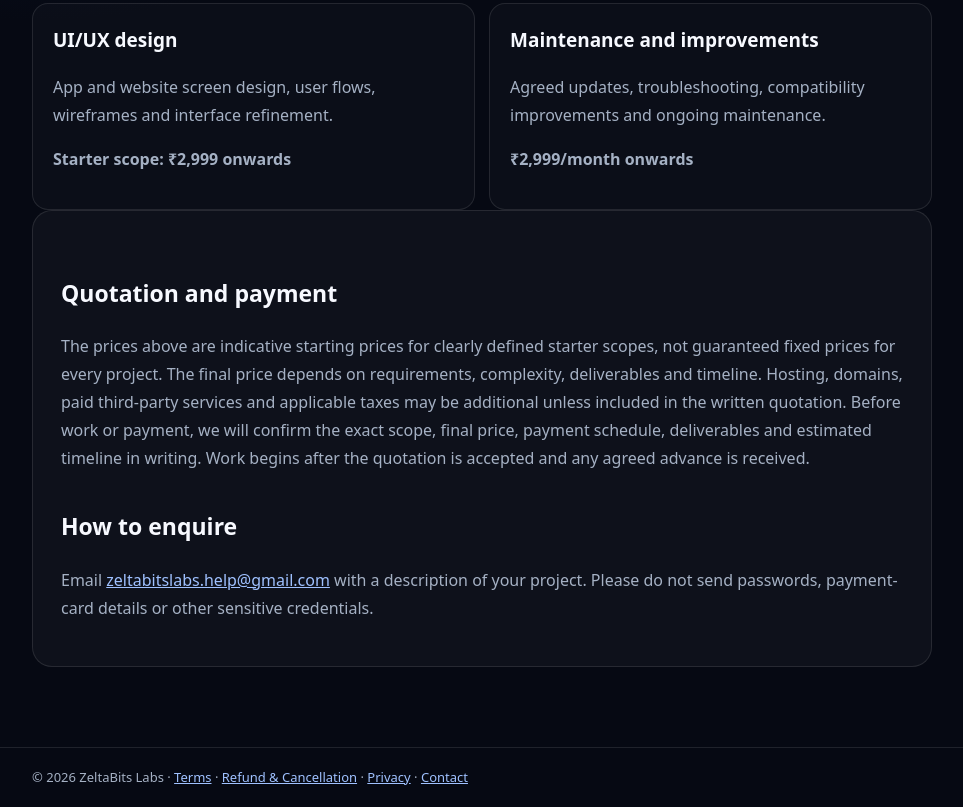
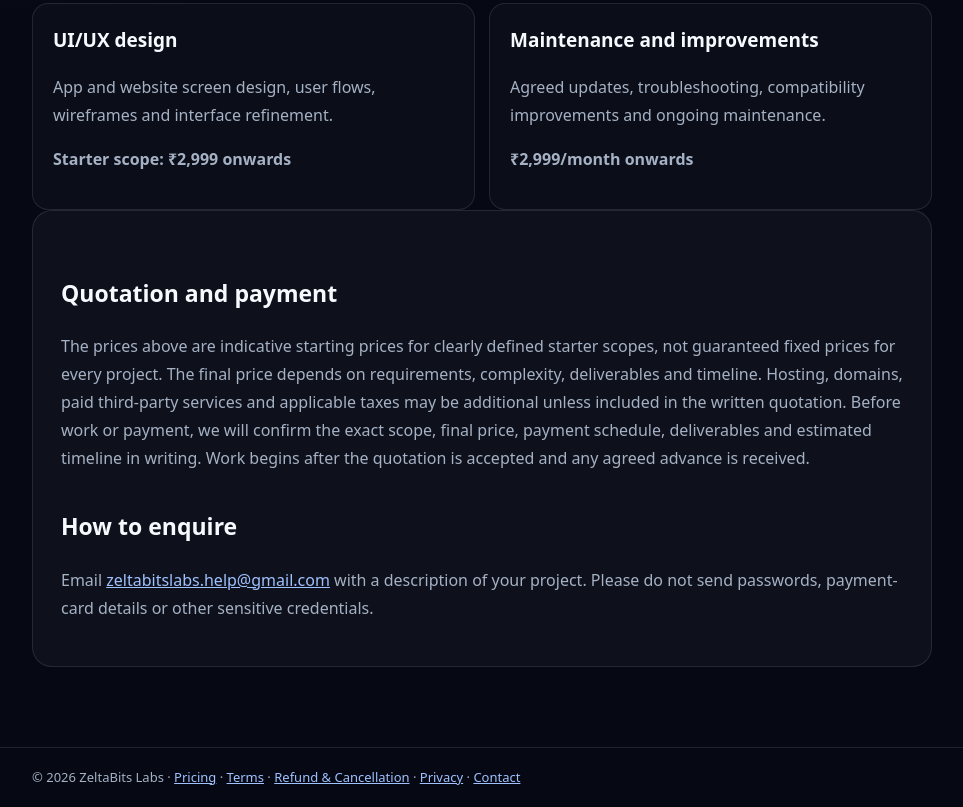
Before and after one commit to zeltabits-labs/zeltabits-labs.github.io, a plain HTML site: page services.html in a window 1280 px wide. Shown: the part 679-1486 px from the top of the page, without its empty margins (158-1121 px from the left). Drawn offline with Linux system fonts and the light colour scheme.

Commit message:
Improve service page footer navigation consistency

```diff
--- a/services.html
+++ b/services.html
@@ -18,4 +18,4 @@
 <article class="service"><h2>Maintenance and improvements</h2><p>Agreed updates, troubleshooting, compatibility improvements and ongoing maintenance.</p><p><strong>₹2,999/month onwards</strong></p></article>
 </div>
 <section class="panel"><h2>Quotation and payment</h2><p>The prices above are indicative starting prices for clearly defined starter scopes, not guaranteed fixed prices for every project. The final price depends on requirements, complexity, deliverables and timeline. Hosting, domains, paid third-party services and applicable taxes may be additional unless included in the written quotation. Before work or payment, we will confirm the exact scope, final price, payment schedule, deliverables and estimated timeline in writing. Work begins after the quotation is accepted and any agreed advance is received.</p><h2>How to enquire</h2><p>Email <a href="mailto:zeltabitslabs.help@gmail.com">zeltabitslabs.help@gmail.com</a> with a description of your project. Please do not send passwords, payment-card details or other sensitive credentials.</p></section>
-</main><footer><div class="wrap">© 2026 ZeltaBits Labs · <a href="terms-and-conditions.html">Terms</a> · <a href="refund-cancellation.html">Refund & Cancellation</a> · <a href="privacy-policy.html">Privacy</a> · <a href="contact.html">Contact</a></div></footer></body></html>
+</main><footer><div class="wrap">© 2026 ZeltaBits Labs · <a href="pricing.html">Pricing</a> · <a href="terms-and-conditions.html">Terms</a> · <a href="refund-cancellation.html">Refund & Cancellation</a> · <a href="privacy-policy.html">Privacy</a> · <a href="contact.html">Contact</a></div></footer></body></html>
```
